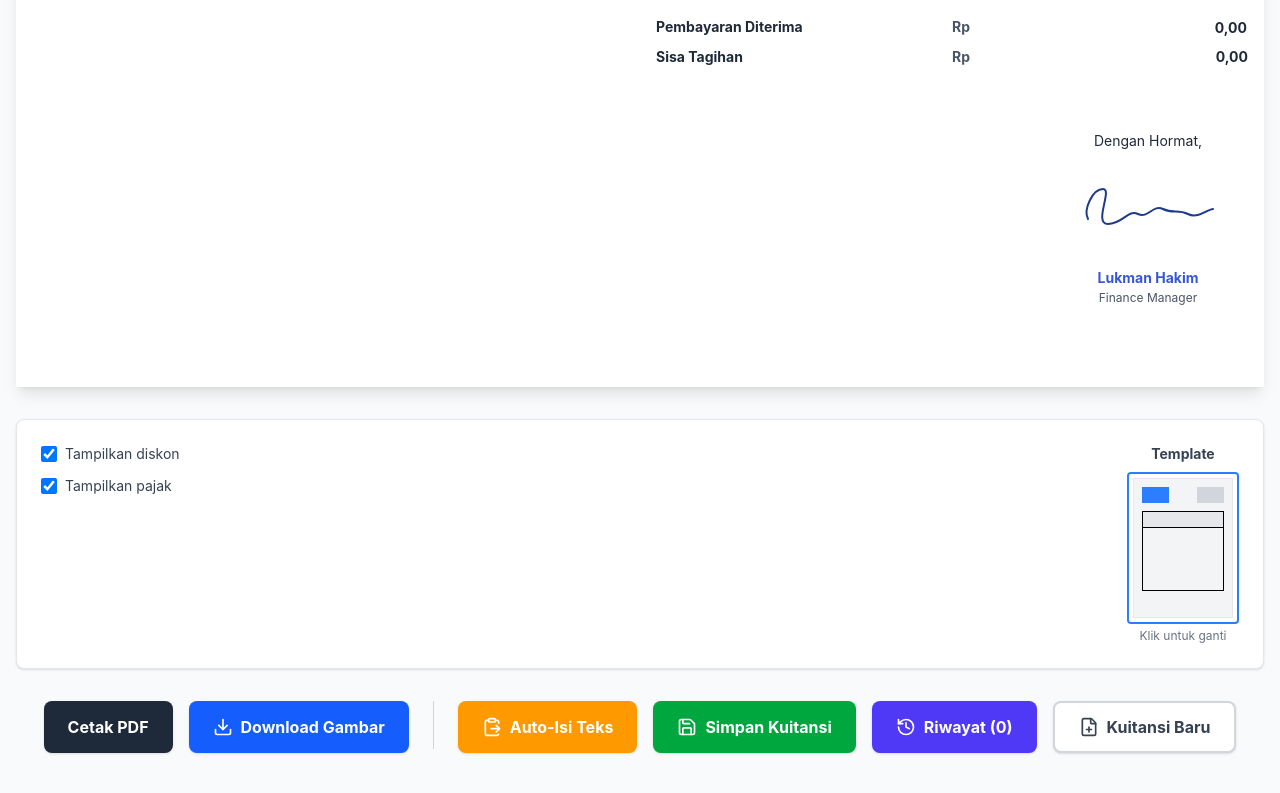
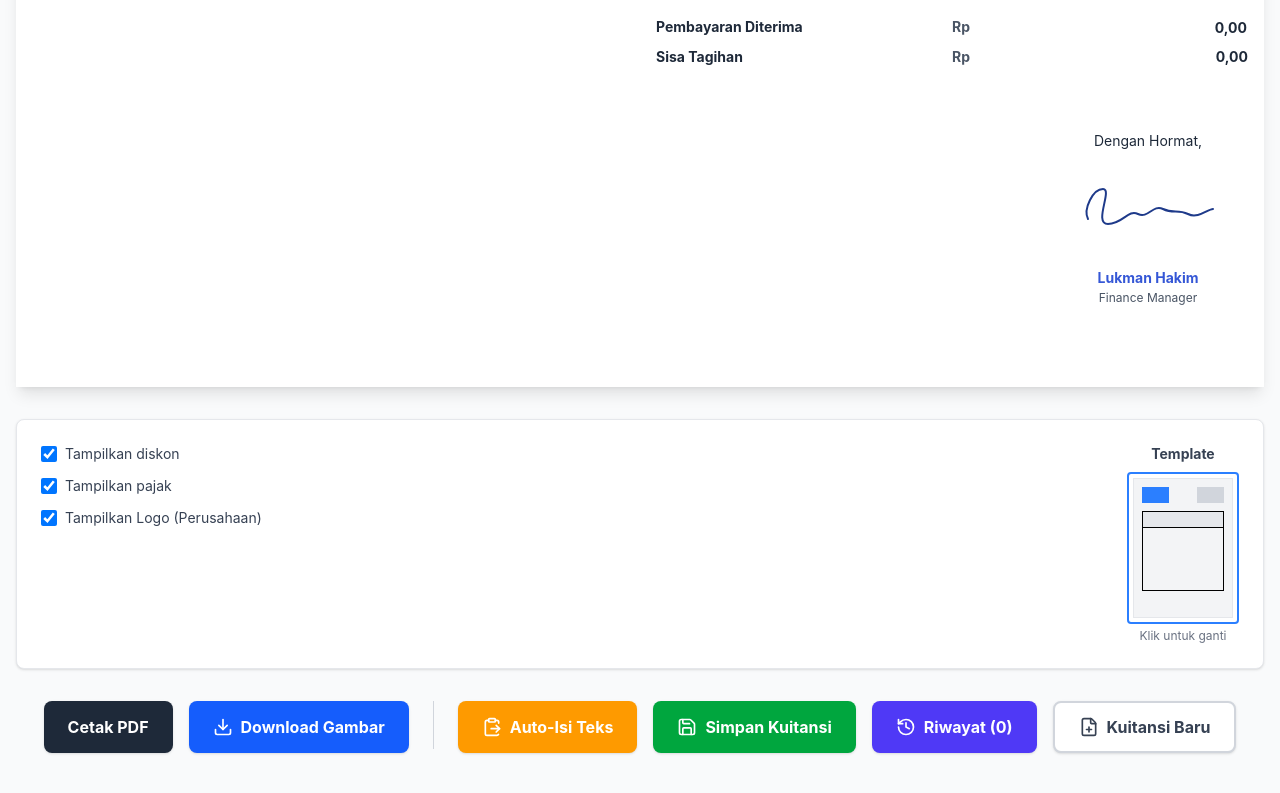
Before and after one commit to superboy12/Kiedo, a Next.js app: page / in a window 1280 px wide. Shown: the part 714-1507 px from the top of the page. Built offline with nearby package versions, Linux system fonts and the light colour scheme.

Commit message:
Add showLogo setting to hide logo upload box for individual users

```diff
--- a/src/components/InvoiceBuilder.tsx
+++ b/src/components/InvoiceBuilder.tsx
@@ -183,6 +183,15 @@ export default function InvoiceBuilder() {
               />
               <span className="text-sm text-gray-700">Tampilkan pajak</span>
             </label>
+            <label className="flex items-center gap-2 cursor-pointer">
+              <input
+                type="checkbox"
+                checked={data.settings.showLogo !== false}
+                onChange={(e) => updateSettings('showLogo', e.target.checked)}
+                className="w-4 h-4 text-blue-600 rounded focus:ring-blue-500"
+              />
+              <span className="text-sm text-gray-700">Tampilkan Logo (Perusahaan)</span>
+            </label>
 
           </div>
 
--- a/src/components/InvoicePreview.tsx
+++ b/src/components/InvoicePreview.tsx
@@ -48,12 +48,14 @@ export const InvoicePreview: React.FC<InvoicePreviewProps> = ({ data, onChange,
       {/* HEADER */}
       <div className="flex justify-between items-start mb-12">
         <div className="w-[40%]">
+          {data.settings.showLogo !== false && (
             <ImageUpload
               value={data.companyLogo}
               onChange={(val) => updateField('companyLogo', val)}
               label="Upload Logo"
               width="180px"
             />
+          )}
         </div>
         <div className="w-[50%] flex flex-col items-end text-sm">
           <EditableField
--- a/src/components/InvoicePreviewTemplate2.tsx
+++ b/src/components/InvoicePreviewTemplate2.tsx
@@ -22,6 +22,7 @@ export const InvoicePreviewTemplate2: React.FC<InvoicePreviewTemplate2Props> = (
       {/* HEADER SECTION */}
       <div className="flex justify-between items-start mb-12">
         <div className="w-[45%] flex flex-col items-center">
+          {data.settings.showLogo !== false ? (
             <ImageUpload
               value={data.companyLogo}
               onChange={(val) => updateField('companyLogo', val)}
@@ -29,6 +30,14 @@ export const InvoicePreviewTemplate2: React.FC<InvoicePreviewTemplate2Props> = (
               width="250px"
               className="mb-4"
             />
+          ) : (
+            <EditableField
+              value={data.companyName}
+              onChange={(val) => updateField('companyName', val)}
+              className="text-[28px] font-bold text-[#1a202c] text-center block mb-2 leading-tight"
+              align="center"
+            />
+          )}
           <EditableField value={data.companyAddress} onChange={(val) => updateField('companyAddress', val)} className="text-sm text-center block mb-0" align="center" />
           <EditableField value={data.companyPhone} onChange={(val) => updateField('companyPhone', val)} className="text-sm text-center block mb-0" align="center" />
         </div>
--- a/src/constants/defaultData.ts
+++ b/src/constants/defaultData.ts
@@ -42,6 +42,7 @@ export const defaultInvoiceData: InvoiceData = {
     showDiscount: true,
     showTax: true,
     showUnit: true,
+    showLogo: true,
     templateId: 'template1',
     status: 'Dibayar Sebagian'
   }
--- a/src/types/invoice.ts
+++ b/src/types/invoice.ts
@@ -25,13 +25,16 @@ export interface InvoiceData {
 
   amountPaid: number;
 
-  settings: {
-    showDiscount: boolean;
-    showTax: boolean;
-    showUnit: boolean;
-    templateId: string;
-    status: string;
-  };
+  settings: InvoiceSettings;
+}
+
+export interface InvoiceSettings {
+  showDiscount: boolean;
+  showTax: boolean;
+  showUnit?: boolean;
+  showLogo?: boolean;
+  templateId?: string;
+  status?: string;
 }
 
 export interface InvoiceItem {
```
Lines whose indentation alone changed are shown as unchanged.
